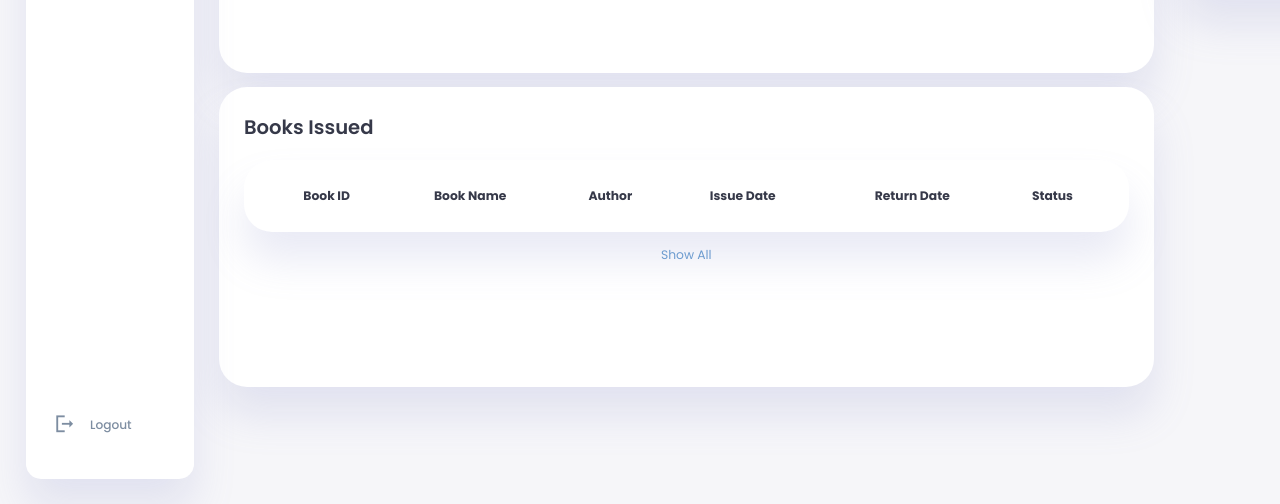
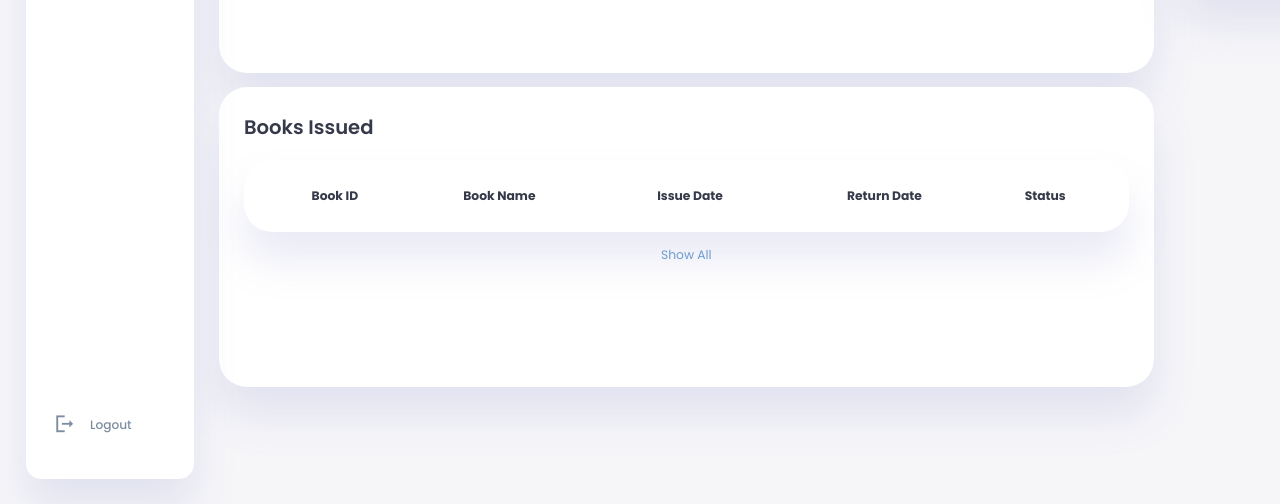
Before and after one commit to ShindeVedant12/hacknew, a plain HTML site: page profile.html in a window 1280 px wide. Shown: the part 296-800 px from the top of the page. Drawn offline with nearby package versions, Linux system fonts and the light colour scheme; no server answers.

Commit message:
Update profile.html

```diff
--- a/profile.html
+++ b/profile.html
@@ -91,7 +91,6 @@
                                     <tr>
                                         <th>Book ID</th>
                                         <th>Book Name</th>
-                                        <th>Author</th>
                                         <th>Issue Date</th>
                                         <th>Return Date</th>
                                         <th>Status</th>
```
